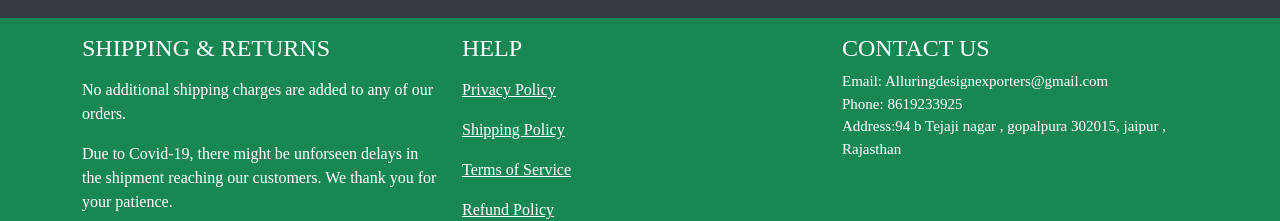
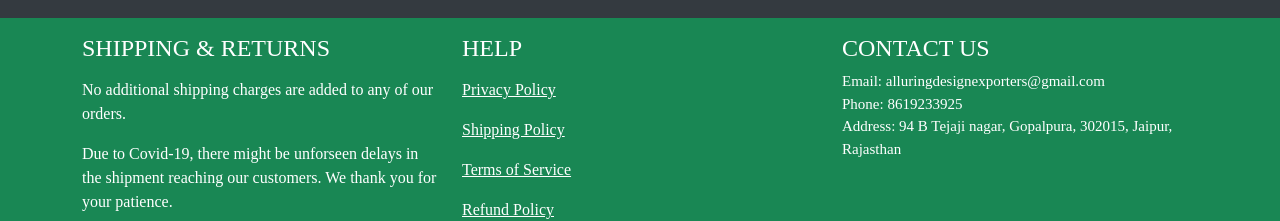
Before and after one commit to Meenakshiratnawat/AdExporters-frontend, a React (Create React App) app: page /signin in a window 1280 px wide. Shown: the part 475-696 px from the top of the page. Built offline with nearby package versions, Linux system fonts and the light colour scheme.

Commit message:
ui changes

```diff
--- a/public/index.html
+++ b/public/index.html
@@ -2,7 +2,7 @@
 <html lang="en">
   <head>
     <meta charset="utf-8" />
-    <link rel="icon" href="%PUBLIC_URL%/favicon.ico" />
+    <link rel="icon" href="%PUBLIC_URL%/adex.jpeg" />
     <meta name="viewport" content="width=device-width, initial-scale=1" />
     <meta name="theme-color" content="#000000" />
     <meta
@@ -13,7 +13,7 @@
 
     <link rel="manifest" href="%PUBLIC_URL%/manifest.json" />
 
-    <title>React App</title>
+    <title>Ad Exporters</title>
     <link href="https://cdn.jsdelivr.net/npm/bootstrap@5.3.0-alpha1/dist/css/bootstrap.min.css" rel="stylesheet" integrity="sha384-GLhlTQ8iRABdZLl6O3oVMWSktQOp6b7In1Zl3/Jr59b6EGGoI1aFkw7cmDA6j6gD" crossorigin="anonymous">
     <link rel="stylesheet" href="https://cdn.jsdelivr.net/npm/@fortawesome/fontawesome-free@6.2.1/css/fontawesome.min.css" integrity="sha384-QYIZto+st3yW+o8+5OHfT6S482Zsvz2WfOzpFSXMF9zqeLcFV0/wlZpMtyFcZALm" crossorigin="anonymous">
 
--- a/src/core/Base.js
+++ b/src/core/Base.js
@@ -61,11 +61,11 @@ const Base = ({
           <div className="col-md-4">
             <h4>CONTACT US</h4>
             <p>
-              Email: Alluringdesignexporters@gmail.com
+              Email: alluringdesignexporters@gmail.com
               <br />
               Phone: 8619233925
               <br />
-              Address:94 b Tejaji nagar , gopalpura 302015, jaipur , Rajasthan
+              Address: 94 B Tejaji nagar, Gopalpura, 302015, Jaipur, Rajasthan
             </p>
           </div>
         </div>
--- a/src/core/Menu.js
+++ b/src/core/Menu.js
@@ -178,7 +178,7 @@ function Menu() {
               exact
               to="/user/dashboard"
             >
-              U.Dashboard
+              Dashboard
             </NavLink>
           </li>
         )}
--- a/src/core/catergoryCard.js
+++ b/src/core/catergoryCard.js
@@ -23,9 +23,8 @@ const CategoryCard = ({ category, gotoProduct = true }) => {
   const showCategoryName = (gotoProduct) => {
     return (
       gotoProduct && (
-        <button
+        <button className="btn btn-outline-success rounded-3 px-4 py-2 my-3"
           onClick={goToProduct}
-          className="btn btn-block btn-outline-success mt-1 mb-1"
         >
           {cartTitle}
         </button>
```
Also changed, not shown: public/adex.jpeg (added).
